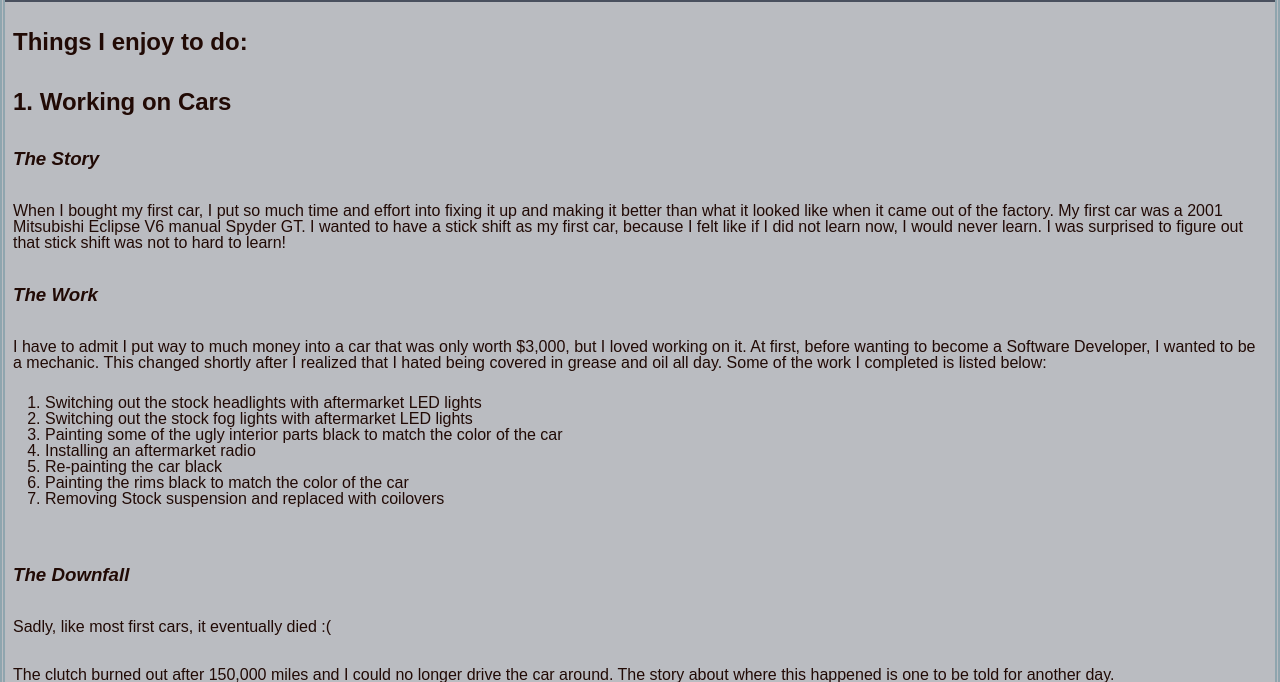
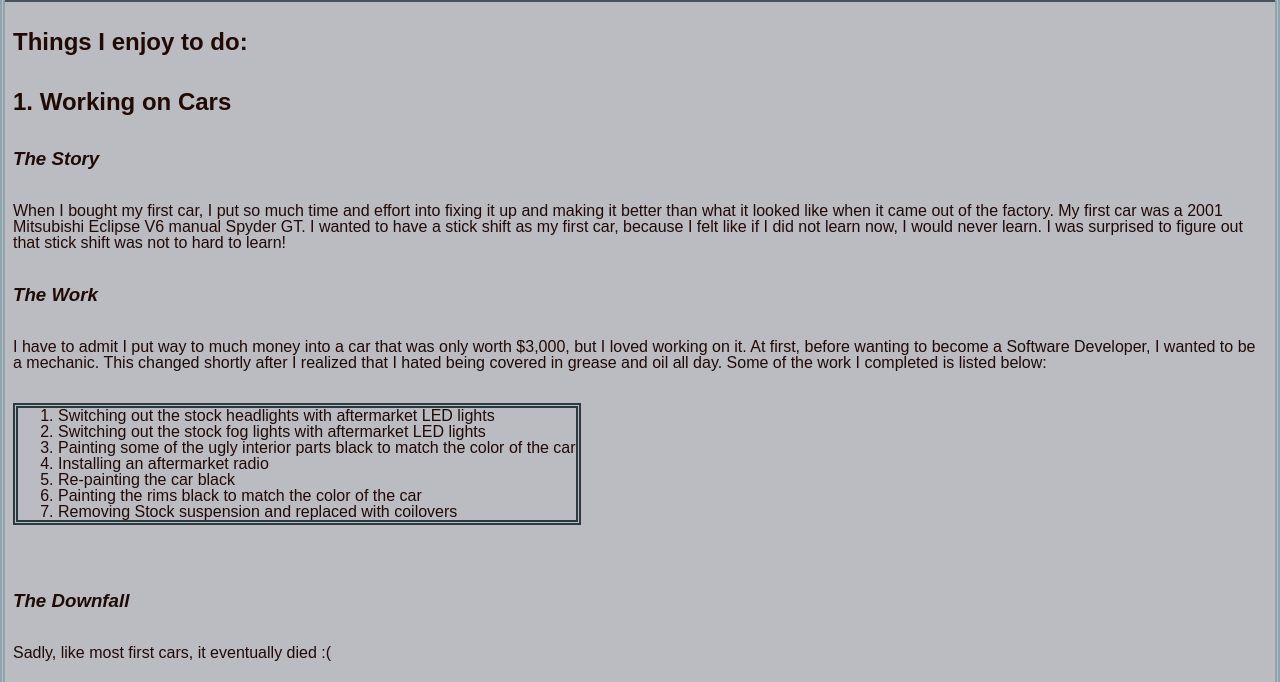
Before and after one commit to Agent-Banks/hello-html, a website: page public/index.html in a window 1280 px wide. Shown: the part 109-791 px from the top of the page. Drawn offline with nearby package versions, Linux system fonts and the light colour scheme.

Commit message:
made a border around the list

```diff
--- a/public/screen.css
+++ b/public/screen.css
@@ -32,6 +32,12 @@ body {
   width: 50%;
 }
 
+p ~ ol {
+  border: thick double #2b3a3f;
+  display: inline-block;
+  margin: 0.5rem;
+}
+
 h2 {
   padding: 0.5rem;
 }
```
